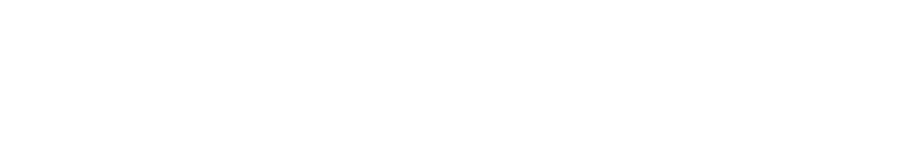
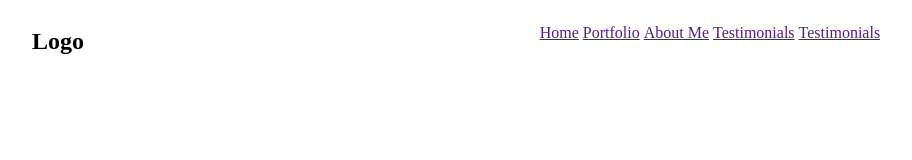
Before and after one commit to Facundo-Cabrera/Proyecto, a plain HTML site: page index.html in a window 1280 px wide. Shown: the whole page, without its empty margins (184-1096 px from the left). Drawn offline with Linux system fonts and the light colour scheme.

Commit message:
modifique el header en HTML y en css

```diff
--- a/css/estilo.css
+++ b/css/estilo.css
@@ -1,4 +1,12 @@
-°{margin :0;
-padding :0;
+header{
+    display: flex;
+    justify-content: space-around;
 
 }
+ul {
+list-style-type: none;
+}
+li{
+    display: inline;
+
+}
--- a/index.html
+++ b/index.html
@@ -7,7 +7,22 @@
     <link rel="stylesheet" href="css/estilo.css">
 </head>
 <body>
-    <header></header>
+
+    <header>
+        <div> <h2>Logo </h2></div>
+        <nav>
+            <ul>
+
+                 <li><a href="">Home</a></li>
+                 <li><a href="" >Portfolio</a></li>
+                 <li><a href="" >About Me</a></li>
+                 <li><a href="">Testimonials</a></li>
+                 <li><a href="">Testimonials</a></li>
+
+            </ul>
+        </nav>
+    </header>
+
     <main>
         <section></section>
         <section></section>
```
